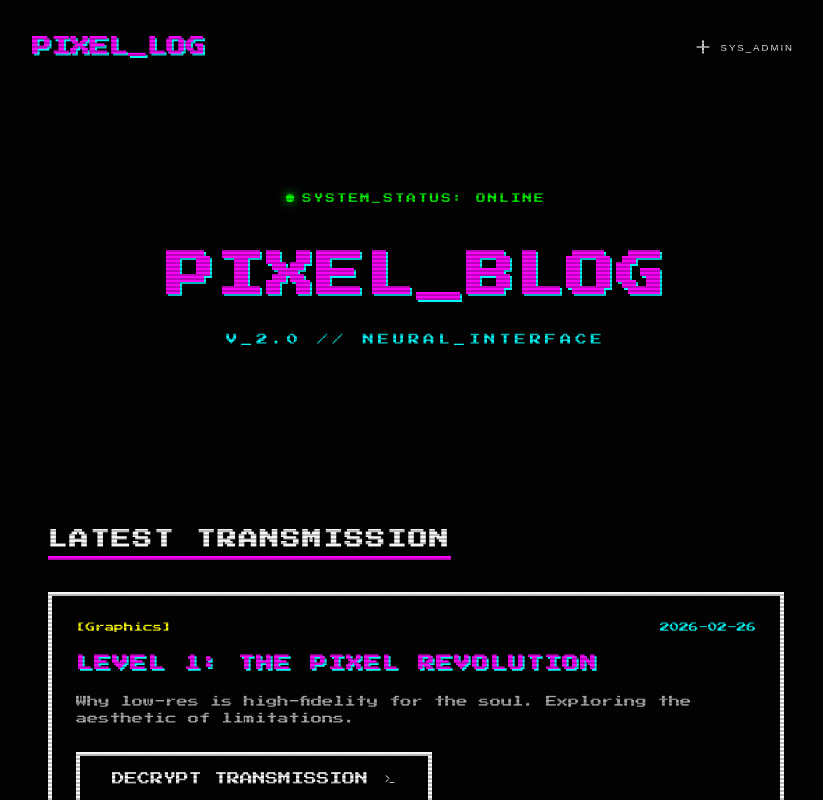
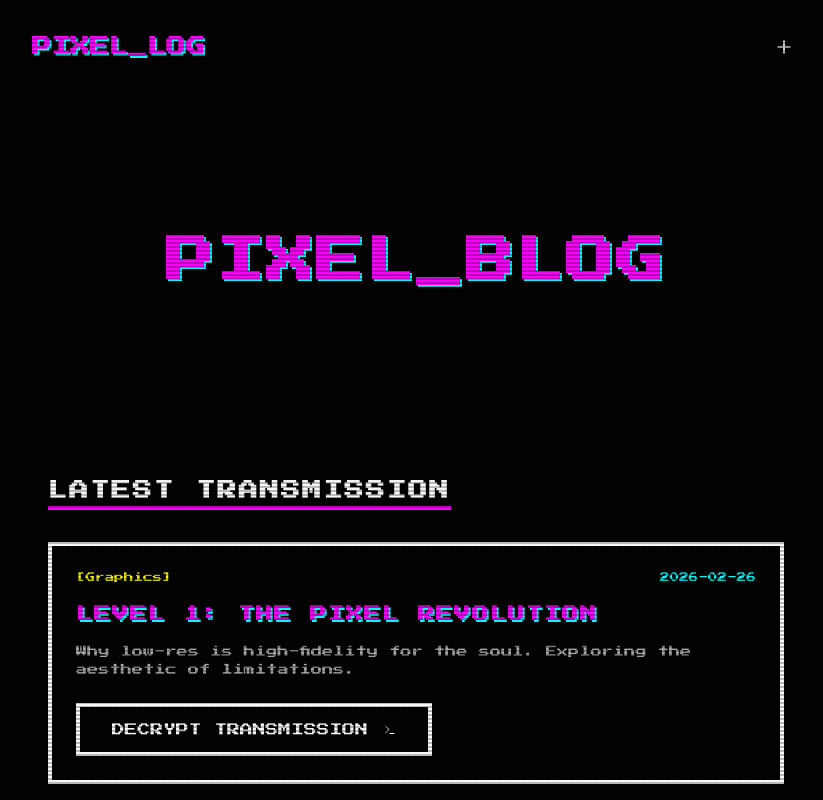
Before and after one commit to pseudodev3/pixel-blog, a React (Vite) app: page / in a window 1280 px wide. Shown: the top 800 px of the page, without its empty margins (224-1047 px from the left). Built offline with nearby package versions, Linux system fonts and the light colour scheme; the HTML template or start-up script is replaced by a standard one.

Commit message:
style: remove game-like UI elements and fix text overflow issues

```diff
--- a/src/App.tsx
+++ b/src/App.tsx
@@ -67,7 +67,6 @@ const Navbar = ({ onOpenAdmin }: { onOpenAdmin: () => void }) => (
         }}
       >
         <Plus size={20} />
-        <span style={{ fontSize: '0.6rem', letterSpacing: '2px' }}>SYS_ADMIN</span>
       </motion.button>
     </div>
   </nav>
@@ -383,14 +382,6 @@ export default function App() {
 
       <main className="container">
         <header style={{ textAlign: 'center', padding: '4rem 0' }}>
-          <motion.div
-            initial={{ opacity: 0 }}
-            animate={{ opacity: 1 }}
-            style={{ marginBottom: '1rem', display: 'flex', alignItems: 'center', justifyContent: 'center', gap: '0.5rem' }}
-          >
-            <div style={{ width: '8px', height: '8px', background: '#00ff00', borderRadius: '50%', boxShadow: '0 0 10px #00ff00' }} />
-            <span style={{ fontSize: '0.6rem', color: '#00ff00', letterSpacing: '2px' }}>SYSTEM_STATUS: ONLINE</span>
-          </motion.div>
           <motion.h1
             initial={{ scale: 0.8, opacity: 0 }}
             animate={{ scale: 1, opacity: 1 }}
@@ -399,9 +390,6 @@ export default function App() {
           >
             PIXEL_BLOG
           </motion.h1>
-          <p style={{ fontSize: '0.7rem', color: 'var(--color-secondary)', letterSpacing: '4px' }}>
-            V_2.0 // NEURAL_INTERFACE
-          </p>
 
           <div style={{ height: '2rem', marginTop: '2rem' }}>
             <AnimatePresence>
--- a/src/index.css
+++ b/src/index.css
@@ -19,6 +19,8 @@ body {
   margin: 0;
   line-height: 1.6;
   overflow-x: hidden;
+  overflow-wrap: break-word;
+  word-wrap: break-word;
 }
 
 /* CRT Scanline Effect */
@@ -72,6 +74,8 @@ body {
     -4px 0 0 -4px var(--color-text),
     0 4px 0 -4px var(--color-text),
     0 -4px 0 -4px var(--color-text);
+  overflow-wrap: break-word;
+  word-break: break-word;
 }
 
 .pixel-button {
```
